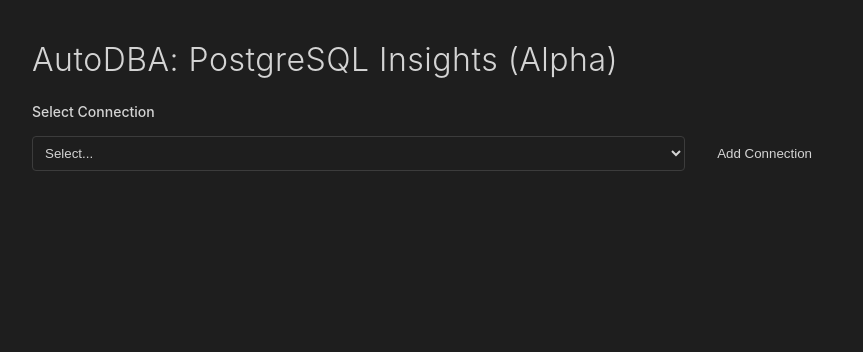
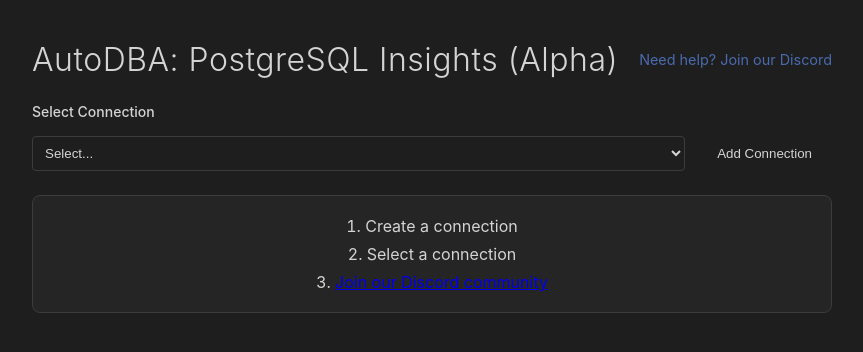
Before and after one commit to autodbalabs/project-autodba, a Svelte app in the folder vscode-extension/webview/: page / in a window 1280 px wide. Shown: the top 352 px of the page, without its empty margins (208-1071 px from the left). Built offline with nearby package versions, Linux system fonts and the light colour scheme; the HTML template or start-up script is replaced by a standard one.

Commit message:
#17: Improve empty state and add Discord link (#16)

```diff
--- a/vscode-extension/webview/src/App.svelte
+++ b/vscode-extension/webview/src/App.svelte
@@ -50,7 +50,16 @@
 
 <main>
   <div class="container">
-    <h1>AutoDBA: PostgreSQL Insights (Alpha)</h1>
+    <header class="page-header">
+      <h1>AutoDBA: PostgreSQL Insights (Alpha)</h1>
+      <a
+        class="discord-link"
+        href="https://discord.gg/wbB8Pdb3nm"
+        target="_blank"
+        rel="noopener"
+        >Need help? Join our Discord</a
+      >
+    </header>
 
     <div class="connection-controls">
       {#if addingConnection}
@@ -78,6 +87,21 @@
 
     {#if selectedConnection}
       <Insights connection={selectedConnection} />
+    {:else}
+      <div class="empty-state no-connection">
+        <ol class="empty-steps">
+          <li>Create a connection</li>
+          <li>Select a connection</li>
+          <li>
+            <a
+              href="https://discord.gg/wbB8Pdb3nm"
+              target="_blank"
+              rel="noopener"
+              >Join our Discord community</a
+            >
+          </li>
+        </ol>
+      </div>
     {/if}
   </div>
 </main>
@@ -96,6 +120,22 @@
     display: flex;
     flex-direction: column;
     gap: 24px;
+  }
+
+  .page-header {
+    display: flex;
+    justify-content: space-between;
+    align-items: center;
+  }
+
+  a.discord-link {
+    color: var(--primary-blue);
+    text-decoration: none;
+    font-size: 0.9em;
+  }
+
+  a.discord-link:hover {
+    text-decoration: underline;
   }
 
   h1 {
@@ -130,4 +170,23 @@
   .delete-btn {
     width: fit-content;
   }
+
+  .no-connection {
+    flex: 1;
+    display: flex;
+    flex-direction: column;
+    justify-content: center;
+    background-color: var(--dark-bg-alt);
+    border: 1px solid var(--dark-border);
+    border-radius: 8px;
+  }
+
+  .empty-steps {
+    list-style: decimal inside;
+    display: flex;
+    flex-direction: column;
+    gap: 8px;
+    padding: 0;
+    margin: 0;
+  }
 </style>
```
